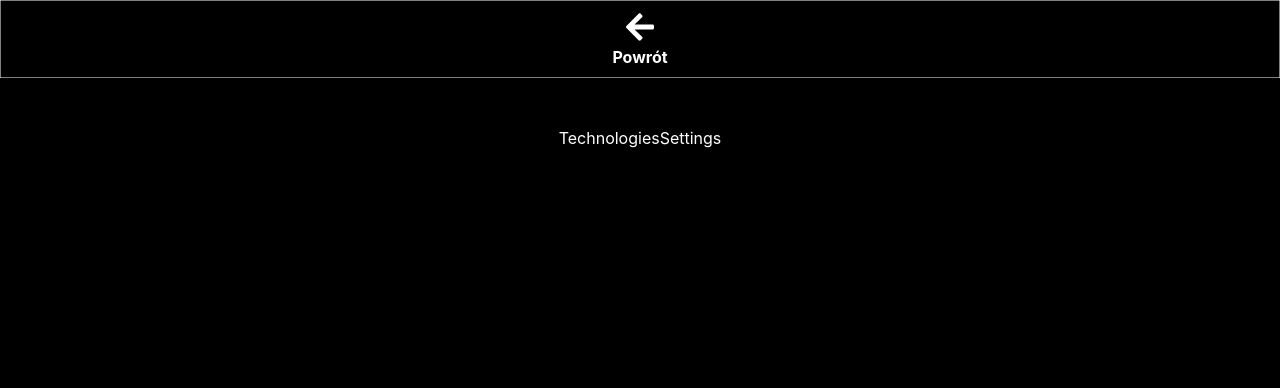
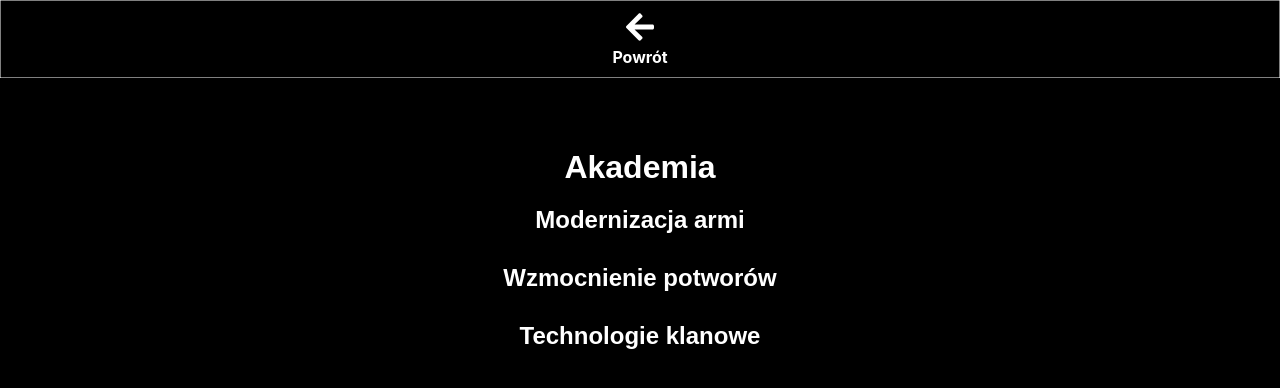
Before and after one commit to przemekpia/TBCalculator, a React (Create React App) app: page / in a window 1280 px wide. Both pictures are taken after a click on the element "Badania". Shown: the top 388 px of the page. Built offline with nearby package versions, Linux system fonts and the light colour scheme.

Commit message:
Styles in ArmySettings actualization and technologies settings init

```diff
--- a/src/components/MainBar/ArmySettings.js
+++ b/src/components/MainBar/ArmySettings.js
@@ -169,10 +169,10 @@ const ArmySettings = ({ isOpen }) => {
   };
 
   const thTdStyle = {
-    border: "1px solid #ddd",
+    border: "0.5px solid #ddd",
     padding: "8px",
     height: "50px",
-    opacity: 0.6,
+    //opacity: 0.8,
   };
 
   const clickableTdStyle = {
@@ -182,7 +182,7 @@ const ArmySettings = ({ isOpen }) => {
 
   const selectedTdStyle = {
     ...clickableTdStyle,
-    border: "4px solid #FF0000",
+    border: "3px solid #000",
     opacity: 1,
   };
 
@@ -204,6 +204,8 @@ const ArmySettings = ({ isOpen }) => {
         fontFamily: "Arial, sans-serif",
         textAlign: "center",
         display: isOpen ? "block" : "none",
+        color:"black",
+        fontWeight:"bold"
       }}
     >
       <div style={tableContainerStyle}>
--- a/src/components/MainBar/TechnologiesSettings.js
+++ b/src/components/MainBar/TechnologiesSettings.js
@@ -1,7 +1,37 @@
 import React from "react";
 
-const TechnologiesSettings = ({isOpen}) => {
-  return <div style={{ display: isOpen ? "block" : "none" }}>TechnologiesSettings</div>;
+const TechnologiesSettings = ({ isOpen }) => {
+  return (
+    <div
+      style={{
+        fontFamily: "Arial, sans-serif",
+        textAlign: "center",
+        display: isOpen ? "block" : "none",
+      }}
+    >
+      <h1 style={{ marginBottom: "10px" }}>Akademia</h1>
+      <div>
+        <h2 style={{ marginBottom: "10px" }}>Modernizacja armi</h2>
+        <table>
+          <tbody>
+
+          </tbody>
+        </table>
+      </div>
+      <div>
+        <h2 style={{ marginBottom: "10px" }}>Wzmocnienie potworów</h2>
+        <table>
+          <tbody></tbody>
+        </table>
+      </div>
+      <div>
+        <h2 style={{ marginBottom: "10px" }}>Technologie klanowe</h2>
+        <table>
+          <tbody></tbody>
+        </table>
+      </div>
+    </div>
+  );
 };
 
 export default TechnologiesSettings;
```
